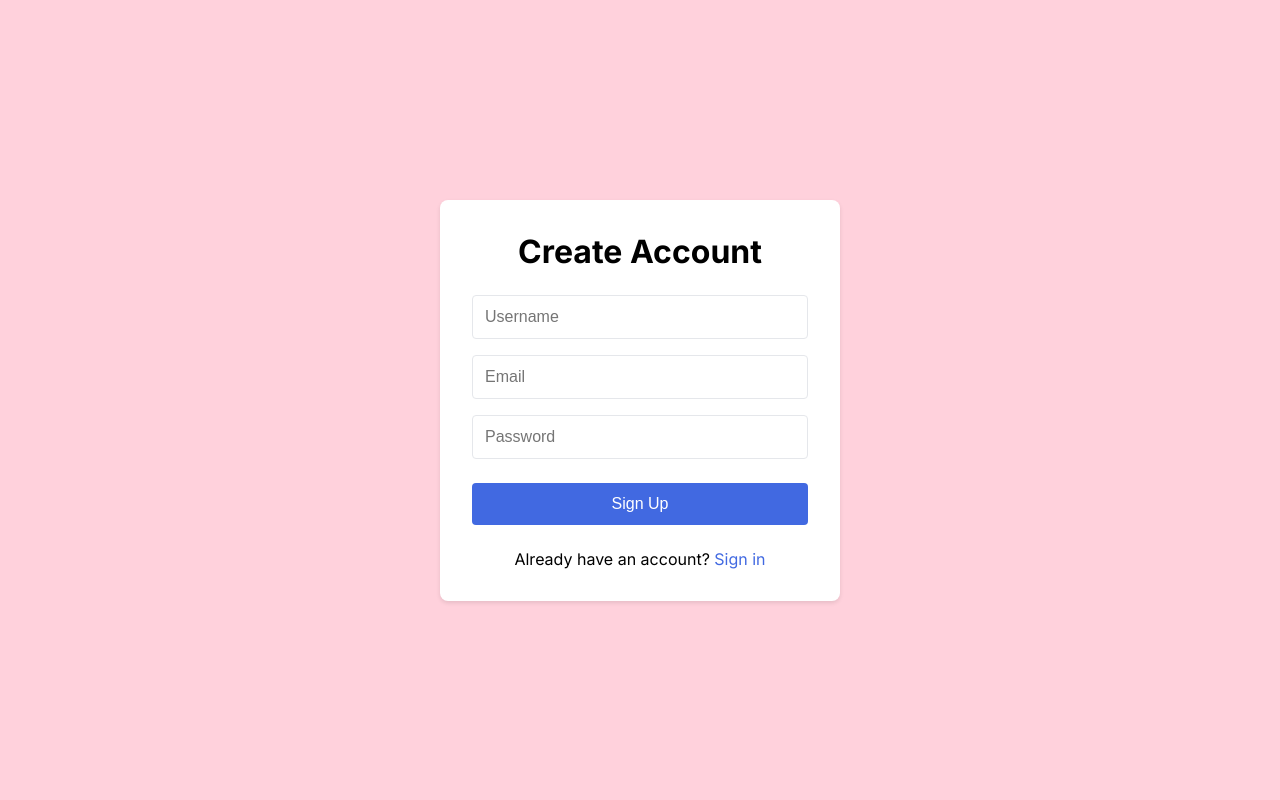
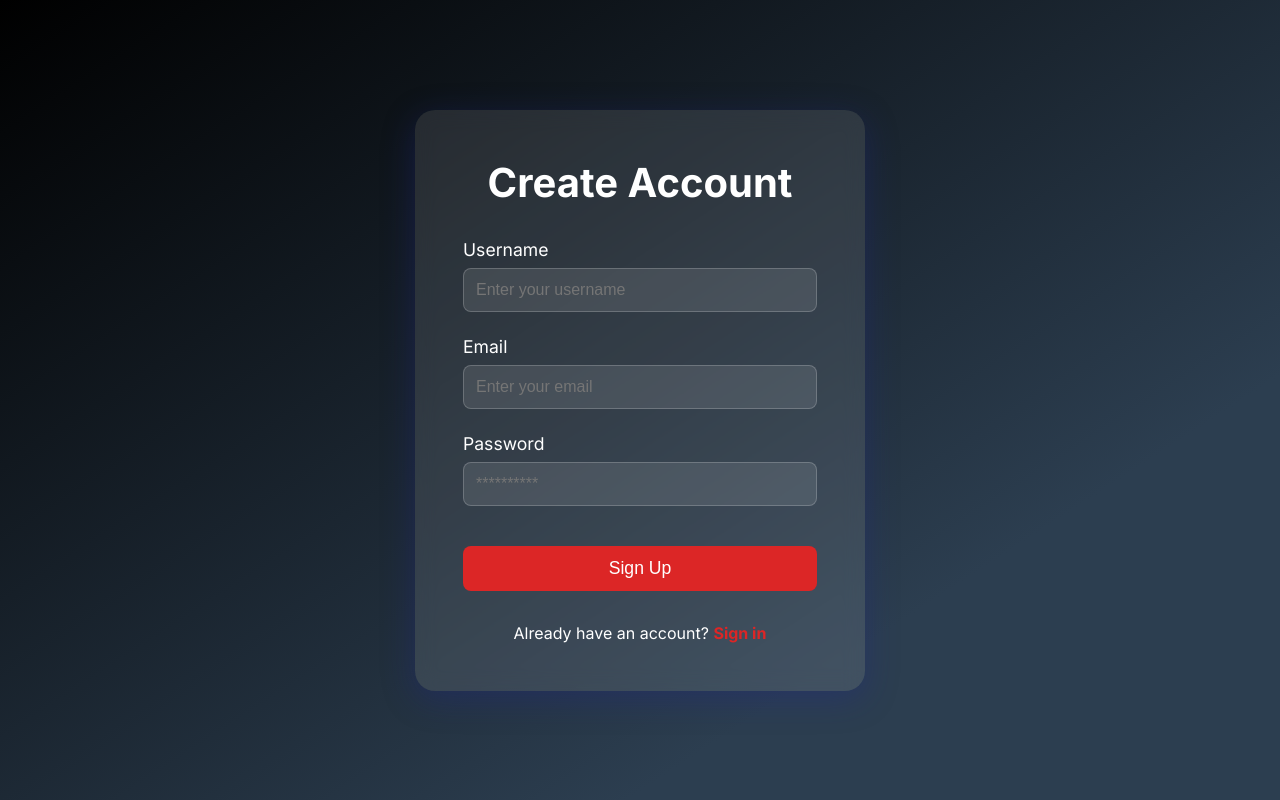
Before and after one commit to kaoutar-12/transcendence_42, a Next.js app in the folder src/frontend/: page /auth/register in a window 1280 px wide. Built offline with nearby package versions, Linux system fonts and the light colour scheme.

Commit message:
change the register page

```diff
--- a/src/frontend/app/auth/register/page.tsx
+++ b/src/frontend/app/auth/register/page.tsx
@@ -48,33 +48,37 @@ export default function Register() {
    <div style={{
      minHeight: '100vh',
      width: '100%',
-     backgroundColor: '#ffd1dc',
+     backgroundColor: '#000000',
+     backgroundImage: 'linear-gradient(147deg, #000000 0%, #2c3e50 74%)',
      display: 'flex',
      justifyContent: 'center',
      alignItems: 'center'
    }}>
      <div style={{
        width: '100%',
-       maxWidth: '400px',
-       padding: '2rem',
-       backgroundColor: 'white',
-       borderRadius: '8px',
-       boxShadow: '0 2px 4px rgba(0, 0, 0, 0.1)'
+       maxWidth: '450px',
+       padding: '3rem',
+       backgroundColor: 'rgba(255, 255, 255, 0.1)',
+       backdropFilter: 'blur(10px)',
+       borderRadius: '20px',
+       boxShadow: '0 8px 32px 0 rgba(31, 38, 135, 0.37)'
      }}>
        <h1 style={{
-         fontSize: '2rem',
+         fontSize: '2.5rem',
          fontWeight: 'bold',
          textAlign: 'center',
-         marginBottom: '1.5rem'
+         marginBottom: '2rem',
+         color: '#ffffff'
        }}>Create Account</h1>
 
        {error && (
          <div style={{
+           backgroundColor: 'rgba(220, 38, 38, 0.1)',
+           color: '#ff4444',
            padding: '0.75rem',
+           borderRadius: '8px',
            marginBottom: '1rem',
-           backgroundColor: '#fee2e2',
-           color: '#dc2626',
-           borderRadius: '4px'
+           textAlign: 'center'
          }}>
            {error}
          </div>
@@ -83,49 +87,76 @@ export default function Register() {
        <form onSubmit={handleSubmit} style={{
          display: 'flex',
          flexDirection: 'column',
-         gap: '1rem'
+         gap: '1.5rem'
        }}>
          <div>
+           <label style={{
+             display: 'block',
+             marginBottom: '0.5rem',
+             fontSize: '1.1rem',
+             color: '#ffffff'
+           }}>Username</label>
            <input
              type="text"
-             placeholder="Username"
+             placeholder="Enter your username"
              onChange={(e) => setFormData({...formData, username: e.target.value})}
              style={{
                width: '100%',
                padding: '0.75rem',
-               border: '1px solid #e5e7eb',
-               borderRadius: '4px',
-               fontSize: '1rem'
+               fontSize: '1rem',
+               backgroundColor: 'rgba(255, 255, 255, 0.1)',
+               border: '1px solid rgba(255, 255, 255, 0.2)',
+               borderRadius: '8px',
+               color: '#ffffff',
+               outline: 'none'
              }}
              required
            />
          </div>
          <div>
+           <label style={{
+             display: 'block',
+             marginBottom: '0.5rem',
+             fontSize: '1.1rem',
+             color: '#ffffff'
+           }}>Email</label>
            <input
              type="email"
-             placeholder="Email"
+             placeholder="Enter your email"
              onChange={(e) => setFormData({...formData, email: e.target.value})}
              style={{
                width: '100%',
                padding: '0.75rem',
-               border: '1px solid #e5e7eb',
-               borderRadius: '4px',
-               fontSize: '1rem'
+               fontSize: '1rem',
+               backgroundColor: 'rgba(255, 255, 255, 0.1)',
+               border: '1px solid rgba(255, 255, 255, 0.2)',
+               borderRadius: '8px',
+               color: '#ffffff',
+               outline: 'none'
              }}
              required
            />
          </div>
          <div>
+           <label style={{
+             display: 'block',
+             marginBottom: '0.5rem',
+             fontSize: '1.1rem',
+             color: '#ffffff'
+           }}>Password</label>
            <input
              type="password"
-             placeholder="Password"
+             placeholder="**********"
              onChange={(e) => setFormData({...formData, password: e.target.value})}
              style={{
                width: '100%',
                padding: '0.75rem',
-               border: '1px solid #e5e7eb',
-               borderRadius: '4px',
-               fontSize: '1rem'
+               fontSize: '1rem',
+               backgroundColor: 'rgba(255, 255, 255, 0.1)',
+               border: '1px solid rgba(255, 255, 255, 0.2)',
+               borderRadius: '8px',
+               color: '#ffffff',
+               outline: 'none'
              }}
              required
            />
@@ -135,13 +166,14 @@ export default function Register() {
            style={{
              width: '100%',
              padding: '0.75rem',
-             backgroundColor: '#4169e1',
+             backgroundColor: '#dc2626',
              color: 'white',
              border: 'none',
-             borderRadius: '4px',
-             fontSize: '1rem',
+             borderRadius: '8px',
+             fontSize: '1.1rem',
              cursor: 'pointer',
-             marginTop: '0.5rem'
+             marginTop: '1rem',
+             transition: 'background-color 0.3s ease'
            }}
          >
            Sign Up
@@ -150,14 +182,16 @@ export default function Register() {
 
        <p style={{
          textAlign: 'center',
-         marginTop: '1.5rem'
+         marginTop: '2rem',
+         color: '#ffffff'
        }}>
          Already have an account?{' '}
          <a
            href="/auth/login"
            style={{
-             color: '#4169e1',
-             textDecoration: 'none'
+             color: '#dc2626',
+             textDecoration: 'none',
+             fontWeight: 'bold'
            }}
          >
            Sign in
```
Also changed, not shown: src/frontend/app/auth/login/page.tsx (+0 -178 lines), 1 other file (tests, documents, lock files or other folders). Lines whose indentation alone changed are shown as unchanged.
